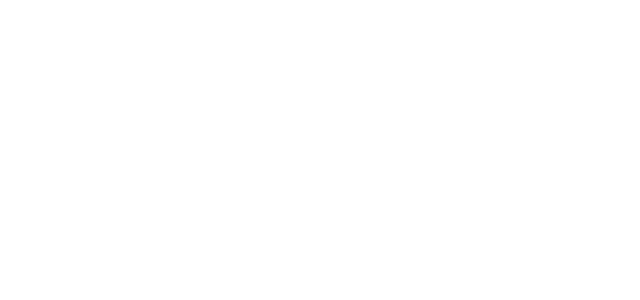
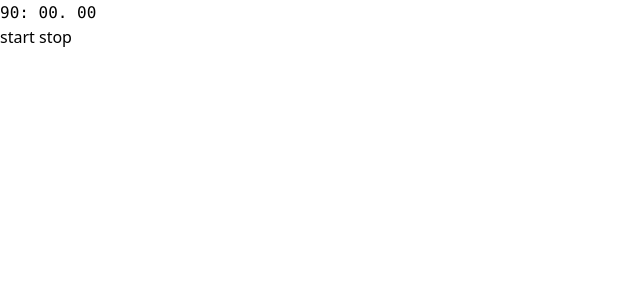
Before and after one commit to RezHackXYZ/cube-timer, a SvelteKit app: page /app in a window 1280 px wide. Shown: the top 300 px of the page, without its empty margins (0-640 px from the left). Built offline with nearby package versions, Linux system fonts and the light colour scheme.

Commit message:
add basic af

```diff
--- a/src/routes/app/+page.svelte
+++ b/src/routes/app/+page.svelte
@@ -0,0 +1,43 @@
+<script>
+	let minutes = 90;
+	let seconds = 0;
+	let milliseconds = 0;
+
+	let updateTime;
+</script>
+
+<span class="font-mono">
+	{minutes.toString().padStart(2, '0')}:
+	{seconds.toString().padStart(2, '0')}.
+	{milliseconds.toString().padStart(2, '0')}
+</span>
+
+<br />
+
+<button
+	onclick={() => {
+		updateTime = setInterval(async () => {
+			milliseconds++;
+
+			if (milliseconds >= 100) {
+				milliseconds = 0;
+				seconds++;
+
+				if (seconds >= 60) {
+					seconds = 0;
+					minutes++;
+				}
+			}
+		}, 10);
+	}}
+>
+	start
+</button>
+
+<button
+	onclick={() => {
+		clearInterval(updateTime);
+	}}
+>
+	stop
+</button>
```
